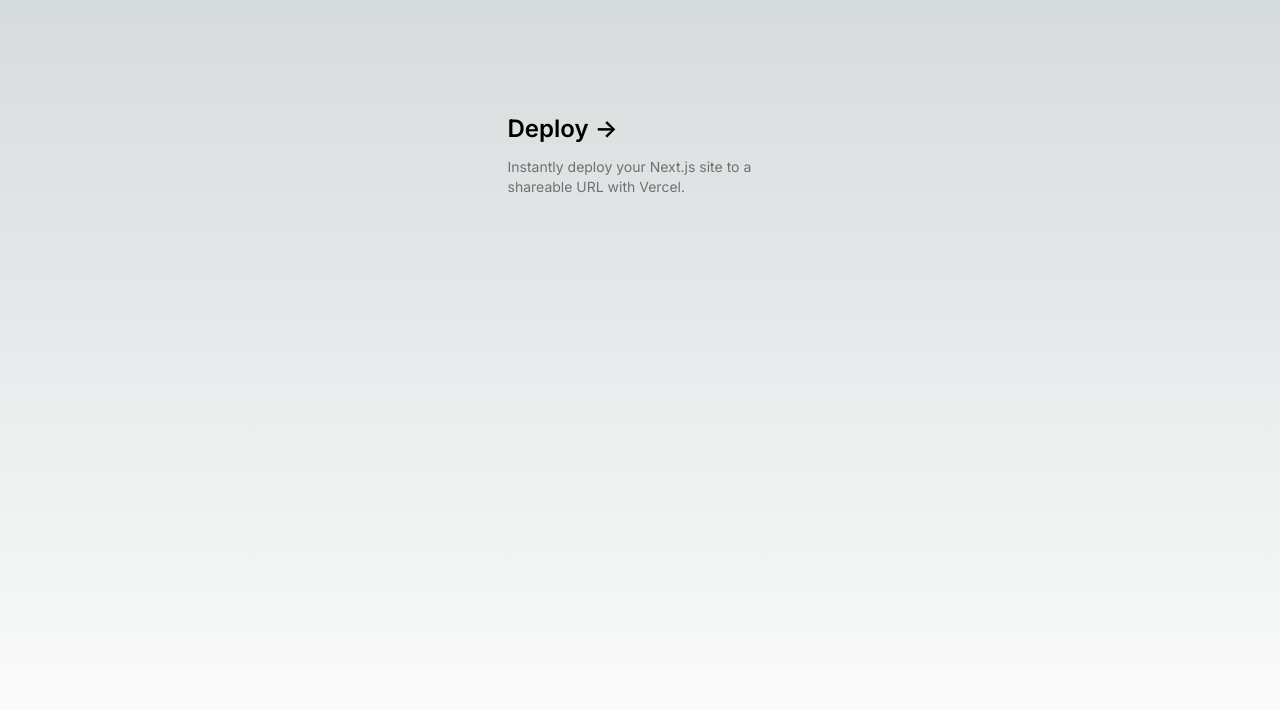
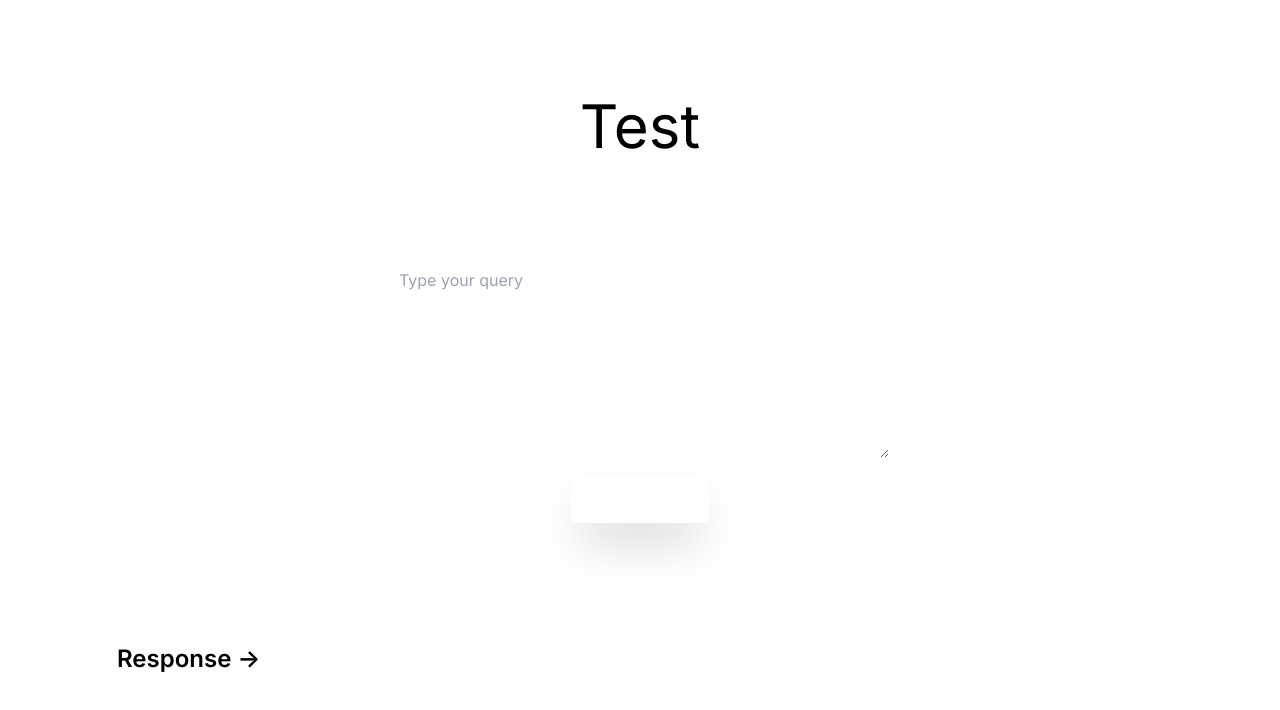
Before and after one commit to DeveshGoyal26/hackathon-project, a Next.js app: page / in a window 1280 px wide. Shown: the top 710 px of the page. Built offline with nearby package versions, Linux system fonts and the light colour scheme.

Commit message:
Added test api

```diff
--- a/package.json
+++ b/package.json
@@ -13,13 +13,19 @@
     "@types/react": "18.2.7",
     "@types/react-dom": "18.2.4",
     "autoprefixer": "^10.4.14",
+    "axios": "^1.4.0",
+    "body-parser": "^1.20.2",
     "eslint": "8.41.0",
     "eslint-config-next": "13.4.4",
     "next": "13.4.4",
+    "openai": "^3.2.1",
     "postcss": "^8.4.24",
     "react": "18.2.0",
     "react-dom": "18.2.0",
     "tailwindcss": "^3.3.2",
     "typescript": "5.0.4"
+  },
+  "devDependencies": {
+    "@types/body-parser": "^1.19.2"
   }
 }
--- a/src/pages/api/hello.ts
+++ b/src/pages/api/hello.ts
@@ -1,16 +1,42 @@
 // Next.js API route support: https://nextjs.org/docs/api-routes/introduction
-import type { NextApiRequest, NextApiResponse } from 'next'
+import type { NextApiRequest, NextApiResponse } from "next";
+import bodyParser from "body-parser";
+import { Configuration, OpenAIApi } from "openai";
+
+const configuration = new Configuration({
+  organization: "org-vaeLNbS1FdlSwFHPnavineId",
+  apiKey: "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",
+});
+
+const openai = new OpenAIApi(configuration);
 
 type Data = {
-  name: string
-}
+  message?: string;
+  error?: string;
+};
 
-export default function handler(
+export default async function handler(
   req: NextApiRequest,
   res: NextApiResponse<Data>
 ) {
-  res.status(200).json({ name: 'John Doe' })
+  bodyParser.urlencoded({ extended: true })(req, res, async () => {
+    try {
+      if (req.method === "POST") {
+        const data = req.body;
+        const response = await openai.createCompletion({
+          model: "text-davinci-003",
+          prompt: "Say this is a test",
+          max_tokens: 7,
+          temperature: 0,
+        });
+        console.log("response:", response);
+        // Do something with the submitted data
+        res.status(200).json({ message: data.name });
+      } else {
+        res.status(405).json({ error: "Method Not Allowed" });
+      }
+    } catch (e) {
+      // console.log("e:", e);
+    }
+  });
 }
-
-
-// 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
--- /dev/null
+++ b/src/pages/api/openai.ts
@@ -0,0 +1,66 @@
+import { axiosErrorHandler } from "@/util/error";
+// import axios from "axios";
+import { NextApiRequest, NextApiResponse } from "next";
+
+import { Configuration, OpenAIApi } from "openai";
+
+const configuration = new Configuration({
+  organization: "org-vaeLNbS1FdlSwFHPnavineId",
+  apiKey: "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",
+});
+
+const openai = new OpenAIApi(configuration);
+
+type Data = {
+  message?: string;
+  error?: string;
+};
+
+export default async function handler(
+  req: NextApiRequest,
+  res: NextApiResponse<Data>
+) {
+  if (req.method === "POST") {
+    const data = req.body;
+    console.log("data:", data);
+
+    try {
+      //   const response = await axios.post(
+      //     "https://api.openai.com/v1/engines/davinci/completions",
+      //     {
+      //       prompt: "Say this is a test",
+      //       max_tokens: 7,
+      //       temperature: 0,
+      //     },
+      //     {
+      //       headers: {
+      //         Authorization:
+      //           "Bearer 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",
+      //         "Content-Type": "application/json",
+      //       },
+      //     }
+      //   );
+
+      const response = await openai.createCompletion({
+        model: "text-davinci-003",
+        prompt: "Say this is a test",
+        max_tokens: 7,
+        temperature: 0,
+      });
+
+      console.log("response:", response.data);
+
+      res.status(200).json({ message: response.data.choices[0].text });
+    } catch (error) {
+      const err = axiosErrorHandler(error);
+      console.log("err:", err);
+      if (err?.error?.message) {
+        res.status(500).json({ error: err.error.message });
+      } else {
+        res.status(500).json({ error: "An error occurred" });
+      }
+    }
+  } else {
+    res.status(405).json({ error: "Method Not Allowed" });
+  }
+}
--- a/src/pages/index.tsx
+++ b/src/pages/index.tsx
@@ -1,29 +1,85 @@
-import Image from "next/image";
+import React, { useState } from "react";
 import { Inter } from "next/font/google";
+import axios from "axios";
 
 const inter = Inter({ subsets: ["latin"] });
 
-export default function Home() {
+const Index = () => {
+  const [response, setResponse] = useState("");
+
+  const handleSubmit = async (event: any) => {
+    event.preventDefault();
+    const formData = new FormData(event.target);
+    const name = formData.get("name");
+
+    try {
+      const res = await axios.post("http://localhost:3000/api/openai", {
+        name,
+      });
+
+      let data = res.data;
+      console.log("data.message:", data.message);
+      setResponse(data.message);
+    } catch (error) {
+      console.error("Error:", error);
+    }
+  };
+
   return (
     <main
       className={`flex min-h-screen flex-col items-center justify-between p-24 ${inter.className}`}
     >
+      <h1 className="text-6xl">Test</h1>
+
+      <div>
+        <form
+          onSubmit={handleSubmit}
+          className="flex items-center justify-start flex-col gap-[16px]"
+        >
+          <textarea
+            placeholder="Type your query"
+            name="name"
+            className="p-[8px] rounded-md h-[200px] w-[500px] border border-transparent transition-colors hover:border-gray-300"
+          />
+
+          <button
+            type="submit"
+            className="relative inline-flex items-center justify-center px-6 py-3 overflow-hidden font-bold text-white rounded-md shadow-2xl group"
+          >
+            <span className="absolute inset-0 w-full h-full transition duration-300 ease-out opacity-0 bg-gradient-to-br from-pink-600 via-purple-700 to-blue-400 group-hover:opacity-100"></span>
+            {/* <!-- Top glass gradient --> */}
+            <span className="absolute top-0 left-0 w-full bg-gradient-to-b from-white to-transparent opacity-5 h-1/3"></span>
+            {/* <!-- Bottom gradient --> */}
+            <span className="absolute bottom-0 left-0 w-full h-1/3 bg-gradient-to-t from-white to-transparent opacity-5"></span>
+            {/* <!-- Left gradient --> */}
+            <span className="absolute bottom-0 left-0 w-4 h-full bg-gradient-to-r from-white to-transparent opacity-5"></span>
+            {/* <!-- Right gradient --> */}
+            <span className="absolute bottom-0 right-0 w-4 h-full bg-gradient-to-l from-white to-transparent opacity-5"></span>
+            <span className="absolute inset-0 w-full h-full border border-white rounded-md opacity-10"></span>
+            <span className="absolute w-0 h-0 transition-all duration-300 ease-out bg-white rounded-full group-hover:w-56 group-hover:h-56 opacity-5"></span>
+            <span className="relative">Button Text</span>
+          </button>
+        </form>
+      </div>
+
       <a
         href="https://vercel.com/new?utm_source=create-next-app&utm_medium=default-template-tw&utm_campaign=create-next-app"
-        className="group rounded-lg border border-transparent px-5 py-4 transition-colors hover:border-gray-300 hover:bg-gray-100 hover:dark:border-neutral-700 hover:dark:bg-neutral-800/30"
+        className="w-full group rounded-lg border border-transparent px-5 py-4 transition-colors hover:border-gray-300 hover:bg-gray-100 hover:dark:border-neutral-700 hover:dark:bg-neutral-800/30"
         target="_blank"
         rel="noopener noreferrer"
       >
         <h2 className={`mb-3 text-2xl font-semibold`}>
-          Deploy{" "}
+          Response{" "}
           <span className="inline-block transition-transform group-hover:translate-x-1 motion-reduce:transform-none">
             -&gt;
           </span>
         </h2>
-        <p className={`m-0 max-w-[30ch] text-sm opacity-50`}>
-          Instantly deploy your Next.js site to a shareable URL with Vercel.
-        </p>
+        {response && (
+          <p className={`m-0 max-w-[30ch] text-sm opacity-50`}>{response}</p>
+        )}
       </a>
     </main>
   );
-}
+};
+
+export default Index;
--- a/src/styles/globals.css
+++ b/src/styles/globals.css
@@ -16,12 +16,6 @@
   }
 }
 
-body {
-  color: rgb(var(--foreground-rgb));
-  background: linear-gradient(
-      to bottom,
-      transparent,
-      rgb(var(--background-end-rgb))
-    )
-    rgb(var(--background-start-rgb));
+html {
+  color-scheme: light dark;
 }
--- /dev/null
+++ b/src/util/error.ts
@@ -0,0 +1,44 @@
+import axios from "axios";
+
+type ErrorWithMessage = {
+  message: string;
+};
+
+function isErrorWithMessage(error: unknown): error is ErrorWithMessage {
+  return (
+    typeof error === "object" &&
+    error !== null &&
+    "message" in error &&
+    typeof (error as Record<string, unknown>).message === "string"
+  );
+}
+
+export function toErrorWithMessage(maybeError: unknown): ErrorWithMessage {
+  if (isErrorWithMessage(maybeError)) return maybeError;
+
+  try {
+    return new Error(JSON.stringify(maybeError));
+  } catch {
+    // fallback in case there's an error stringifying the maybeError
+    // like with circular references for example.
+    return new Error(String(maybeError));
+  }
+}
+
+export function getErrorMessage(error: unknown) {
+  return toErrorWithMessage(error).message;
+}
+
+export function axiosErrorHandler(error: unknown) {
+  if (axios.isAxiosError(error)) {
+    if (error.response?.data) {
+      return error.response.data as
+        | { message: string }
+        | { detail: { loc: string[] }; msg: string; type: string }[];
+    }
+  } else {
+    return {
+      message: getErrorMessage(error),
+    };
+  }
+}
```
Also changed, not shown: 2 other files (tests, documents, lock files or other folders).
